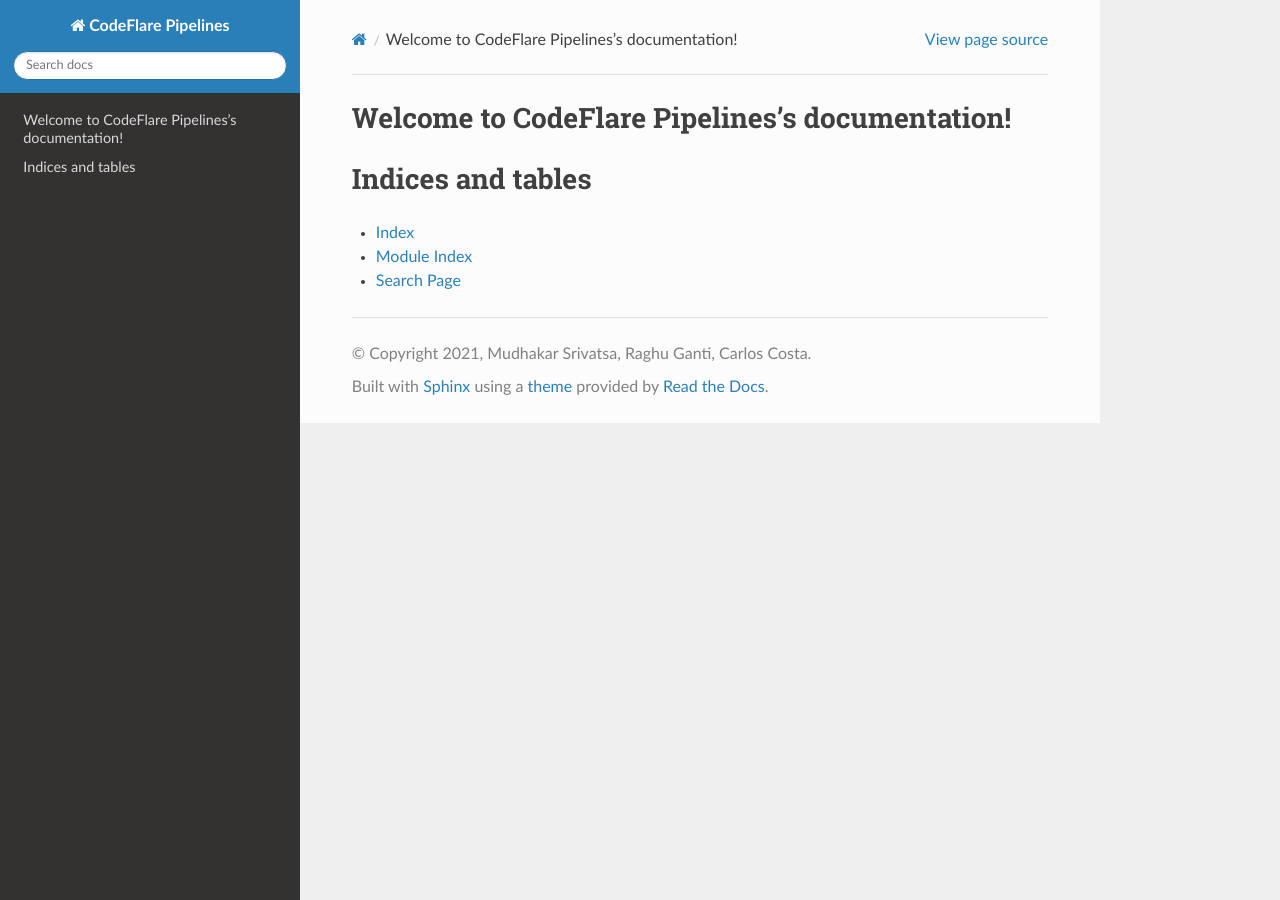
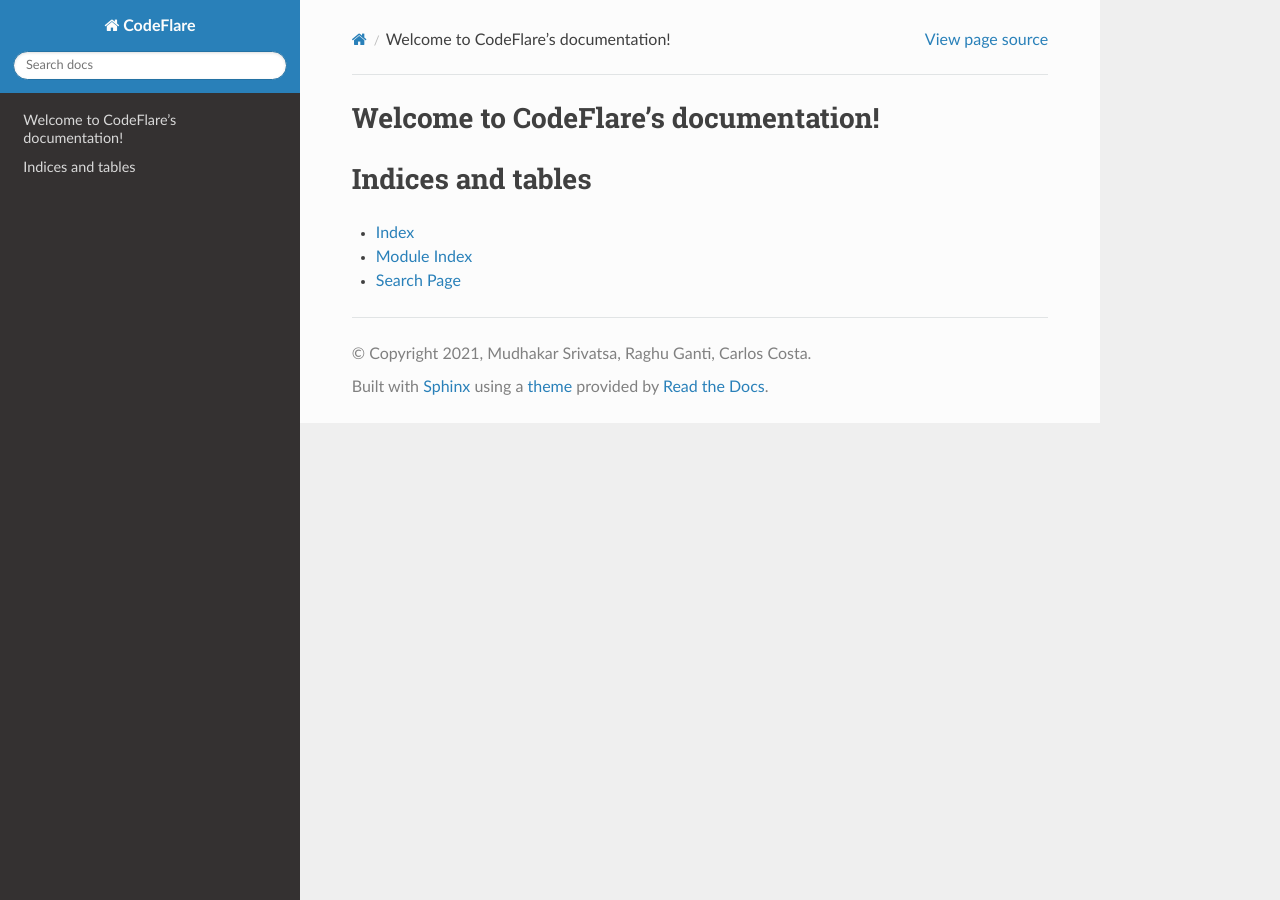
Before and after one commit to project-codeflare/codeflare, a Sphinx documentation site: the page built from docs/source/index.rst, in a window 1280 px wide. Built offline with Sphinx 7.4.7 and the Read the Docs theme 2.0.0, drawn with Linux system fonts in a browser that asks for light colours.

Commit message:
Updated docs.

```diff
--- a/docs/source/conf.py
+++ b/docs/source/conf.py
@@ -19,7 +19,7 @@
 
 # -- Project information -----------------------------------------------------
 
-project = 'CodeFlare Pipelines'
+project = 'CodeFlare'
 copyright = '2021, Mudhakar Srivatsa, Raghu Ganti, Carlos Costa'
 author = 'Mudhakar Srivatsa, Raghu Ganti, Carlos Costa'
 
--- a/docs/source/index.rst
+++ b/docs/source/index.rst
@@ -1,9 +1,9 @@
-.. CodeFlare Pipelines documentation master file, created by
+.. CodeFlare documentation master file, created by
    sphinx-quickstart on Sun May 30 20:17:42 2021.
    You can adapt this file completely to your liking, but it should at least
    contain the root `toctree` directive.
 
-Welcome to CodeFlare Pipelines's documentation!
+Welcome to CodeFlare's documentation!
 ===============================================
 
 .. toctree::
```
